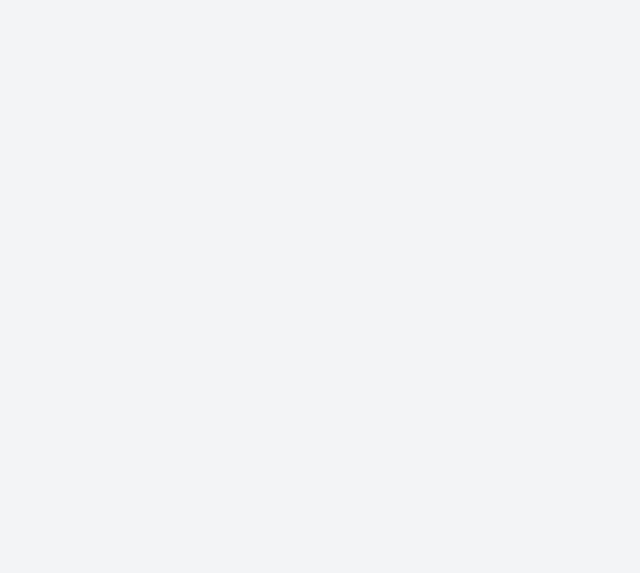
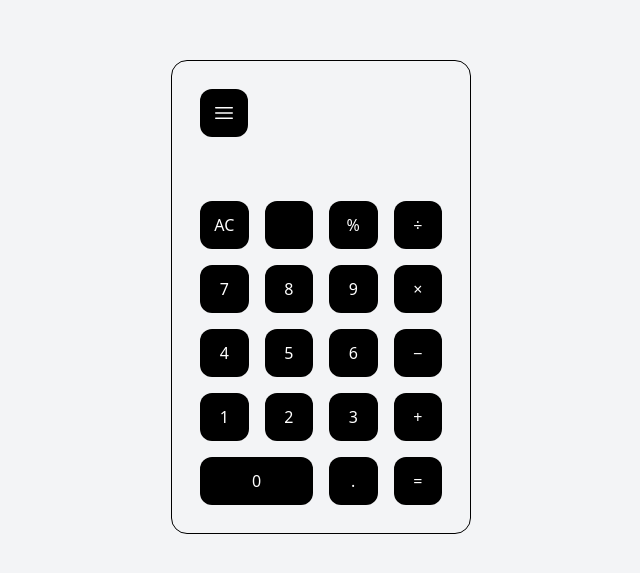
Before and after one commit to nowodev/pages-react, a React (Vite) app: page /react-projects/calculator in a window 1280 px wide. Before the commit this address had no page. Shown: the part 103-676 px from the top of the page, without its empty margins (319-959 px from the left). Built offline with nearby package versions, Linux system fonts and the light colour scheme.

Commit message:
Added calculator project

```diff
--- a/src/ReactProjects.jsx
+++ b/src/ReactProjects.jsx
@@ -1,6 +1,7 @@
 import {
   AcademicCapIcon,
   BanknotesIcon,
+  CalculatorIcon,
   CheckBadgeIcon,
   ClockIcon,
   ReceiptRefundIcon,
@@ -15,8 +16,7 @@ const actions = [
     icon: ClockIcon,
     iconForeground: "text-teal-700",
     iconBackground: "bg-teal-50",
-    description:
-      "A list of birthday data with a button to empty the list",
+    description: "A list of birthday data with a button to empty the list",
   },
   {
     title: "Cardinal Talent",
@@ -26,15 +26,15 @@ const actions = [
     iconBackground: "bg-purple-50",
     description: "A revamp of the Cardinal Talent website.",
   },
-  // {
-  //   title: "Schedule a one-on-one",
-  //   href: "#",
-  //   icon: UsersIcon,
-  //   iconForeground: "text-sky-700",
-  //   iconBackground: "bg-sky-50",
-  //   description:
-  //     "Doloribus dolores nostrum quia qui natus officia quod et dolorem. Sit repellendus qui ut at blanditiis et quo et molestiae.",
-  // },
+  {
+    title: "Calculator",
+    href: "calculator",
+    icon: CalculatorIcon,
+    iconForeground: "text-sky-700",
+    iconBackground: "bg-sky-50",
+    description:
+      "A basic calculator that stores calculated history that is accessible at any time",
+  },
   // {
   //   title: "Payroll",
   //   href: "#",
--- /dev/null
+++ b/src/ReactProjects/Calculator.jsx
@@ -0,0 +1,179 @@
+import { useState } from "react";
+
+export default function Calculator() {
+  const [calcInput, setCalcInput] = useState("");
+  const [total, setTotal] = useState("");
+  const [history, setHistory] = useState([]);
+  const [showMenu, setShowMenu] = useState(false);
+
+  function handleButton(value) {
+    if (value === "AC") return handleReset();
+
+    if (value === "=") {
+      try {
+        const calcValue = eval(calcInput);
+        const formattedValue = Number.isInteger(calcValue)
+          ? calcValue
+          : Number(calcValue).toFixed(2);
+
+        setHistory((prevHistory) => [
+          ...prevHistory,
+          { id: crypto.randomUUID(), calcInput, total: formattedValue },
+        ]);
+
+        return setTotal(formattedValue);
+      } catch (error) {
+        handleReset();
+        console.error("Calculation error:", error);
+      }
+    }
+
+    if (total) handleReset();
+
+    setCalcInput((input) => input + value);
+  }
+
+  function handleSelect(value) {
+    setCalcInput(value.calcInput);
+    setTotal(value.total);
+    setShowMenu(false);
+  }
+
+  function handleReset() {
+    setCalcInput("");
+    setTotal("");
+  }
+
+  return (
+    <div className="h-screen max-w-[300px] flex justify-center items-center mx-auto">
+      <div className="w-full p3 border rounded-2xl relative">
+        <div className="p-7 absolute h-full w-full">
+          <Menu
+            history={history}
+            showMenu={showMenu}
+            onShowMenu={() => setShowMenu(!showMenu)}
+            onSelect={handleSelect}
+          />
+        </div>
+        <div className="h-1/3 flex flex-col justify-end items-end p-7">
+          <p className="text-2xl/9">{calcInput || "\u00a0"}</p>
+          <p className="text-5xl font-bold">{total || "\u00a0"}</p>
+        </div>
+        <div className="h-2/3 px-7 pb-7 relative">
+          <KeyPad onClick={handleButton} />
+        </div>
+      </div>
+    </div>
+  );
+}
+
+function Menu({ history, showMenu, onShowMenu, onSelect }) {
+  return (
+    <div>
+      <Button onClick={onShowMenu}>
+        {!showMenu ? (
+          <svg
+            xmlns="http://www.w3.org/2000/svg"
+            fill="none"
+            viewBox="0 0 24 24"
+            strokeWidth="1.5"
+            stroke="currentColor"
+            className="size-6"
+          >
+            <path
+              strokeLinecap="round"
+              strokeLinejoin="round"
+              d="M3.75 6.75h16.5M3.75 12h16.5m-16.5 5.25h16.5"
+            />
+          </svg>
+        ) : (
+          <svg
+            xmlns="http://www.w3.org/2000/svg"
+            fill="none"
+            viewBox="0 0 24 24"
+            strokeWidth="1.5"
+            stroke="currentColor"
+            className="size-6"
+          >
+            <path
+              strokeLinecap="round"
+              strokeLinejoin="round"
+              d="M6 18 18 6M6 6l12 12"
+            />
+          </svg>
+        )}
+      </Button>
+
+      {showMenu && (
+        <div className="w-full absolute max-h-72 bg-white outline p-7 rounded-xl bottom-0 left-0 z-50 overflow-y-auto">
+          {history.length === 0 ? (
+            "Nothing to see here"
+          ) : (
+            <>
+              {history.map((item) => (
+                <div
+                  className="border-b cursor-pointer"
+                  key={item.id}
+                  onClick={() => onSelect(item)}
+                >
+                  <p>{item.calcInput}</p>
+                  <h6 className="font-bold text-lg -mt-2">{item.total}</h6>
+                </div>
+              ))}
+            </>
+          )}
+        </div>
+      )}
+    </div>
+  );
+}
+
+function KeyPad({ onClick }) {
+  const keys = [
+    { name: "AC", value: `AC` },
+    { name: "", value: `` },
+    { name: "%", value: `%` },
+    { name: "÷", value: `/` },
+    { name: "7", value: 7 },
+    { name: "8", value: 8 },
+    { name: "9", value: 9 },
+    { name: "×", value: `*` },
+    { name: "4", value: 4 },
+    { name: "5", value: 5 },
+    { name: "6", value: 6 },
+    { name: "−", value: `-` },
+    { name: "1", value: 1 },
+    { name: "2", value: 2 },
+    { name: "3", value: 3 },
+    { name: "+", value: `+` },
+    { name: "0", value: 0 },
+    { name: ".", value: `.` },
+    { name: "=", value: `=` },
+  ];
+
+  return (
+    <div className="grid grid-cols-4 gap-4">
+      {keys.map((key) => (
+        <Button
+          onClick={onClick}
+          value={key.value}
+          styles={key.name === "0" ? "col-span-2" : ""}
+          key={key.name}
+        >
+          {key.name}
+        </Button>
+      ))}
+    </div>
+  );
+}
+
+function Button({ value, styles, onClick, children }) {
+  return (
+    <button
+      className={`bg-black p-3 rounded-xl text-white font-medium cursor-pointer ${styles}`}
+      onClick={() => onClick(value)}
+    >
+      {children}
+    </button>
+  );
+}
--- a/src/main.jsx
+++ b/src/main.jsx
@@ -10,6 +10,7 @@ import ProductListWithCart from "./Frontend Mentor/ProductListWithCart/ProductLi
 import FrontendMentor from "./FrontendMentor.jsx";
 import CardinalTalent from "./ReactProjects/CardinalTalent.jsx";
 import SingleLayout from "./SingleLayout.jsx";
+import Calculator from "./ReactProjects/Calculator.jsx";
 
 createRoot(document.getElementById("root")).render(
   <StrictMode>
@@ -31,6 +32,7 @@ createRoot(document.getElementById("root")).render(
           <Route path="react-projects">
             <Route path="birthdays" element={<Birthdays />} />
             <Route path="cardinaltalent" element={<CardinalTalent />} />
+            <Route path="calculator" element={<Calculator />} />
           </Route>
         </Route>
       </Routes>
```
